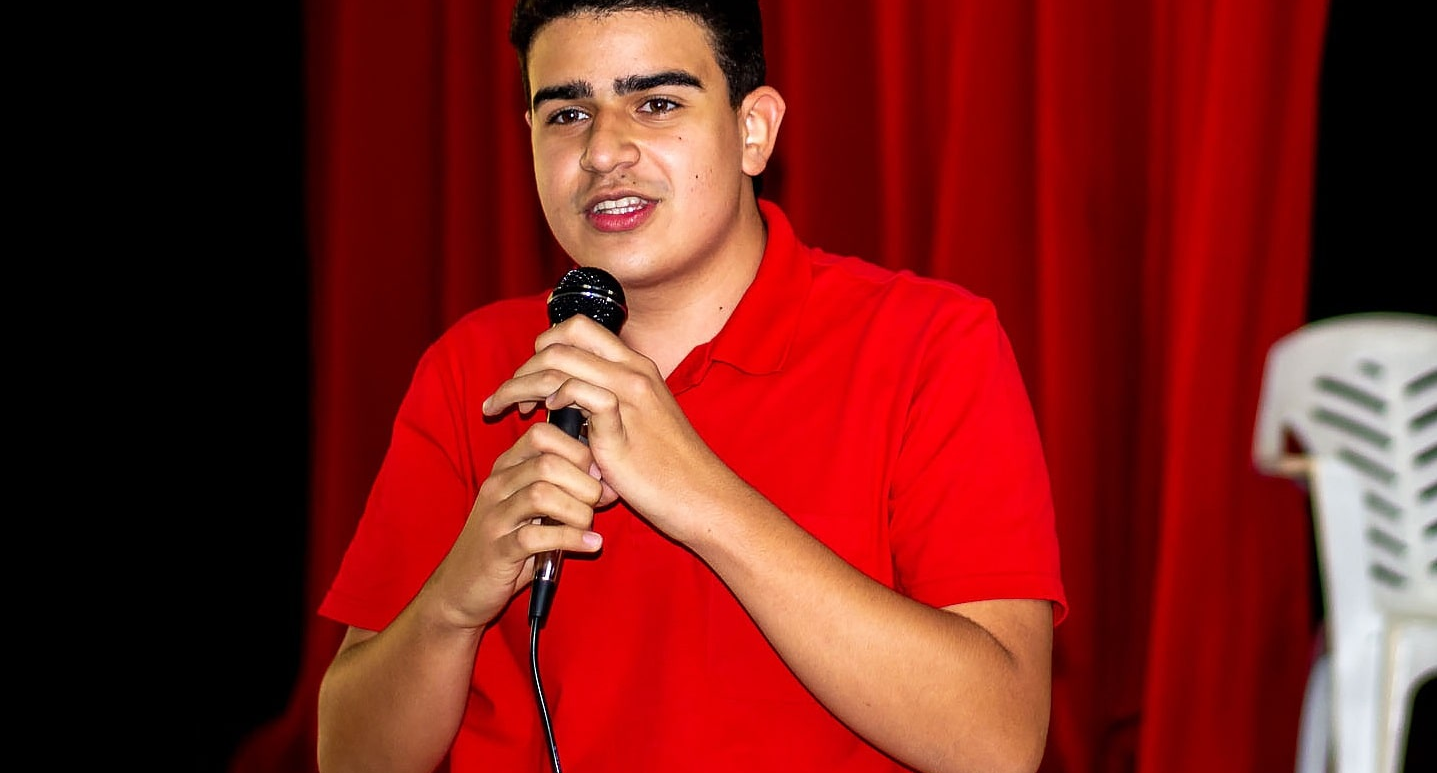
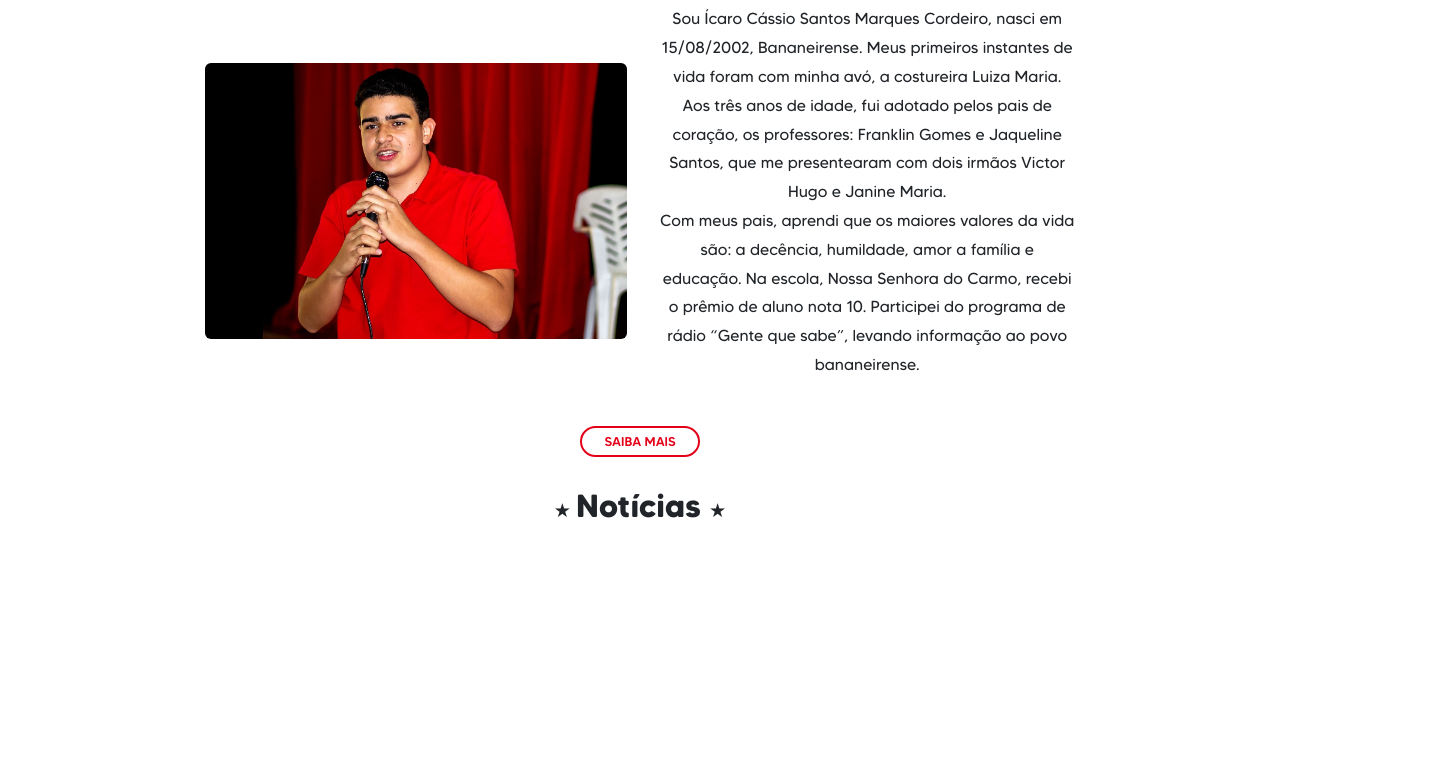
Before and after one commit to herbertcordeiro/icarocassio, a website: page index.html in a window 1280 px wide. Shown: the part 781-1554 px from the top of the page, 1437 px wide, since content can reach past the window. After the commit the page ends 1336 px from the top, so only its background shows below. Drawn offline with nearby package versions, Linux system fonts and the light colour scheme.

Commit message:
add about section

```diff
--- a/css/style.css
+++ b/css/style.css
@@ -86,3 +86,56 @@ header {
   border: none;
   outline: none;
 }
+
+.btn-secondary-custom {
+  color: #E50019;
+  background-color: white;
+  border: #E50019 2px solid;
+  border-radius: 60px;
+  width: 120px;
+  padding: 4px;
+  font-size: 0.8rem;
+  font-family: 'MADE Soft Medium';
+  text-transform: uppercase;
+  text-align: center;
+  text-decoration: none;
+  outline: none;
+}
+
+.centered {
+  margin: 0 auto !important;
+  float: none !important;
+}
+
+.title {
+  font-family: 'MADE Soft Bold';
+  text-align: center;
+  padding: 30px;
+}
+
+.title::after,
+.title::before {
+    content: ' ★ ';
+    font-size: 1.2rem;
+}
+
+.about {
+  display: flex;
+  justify-content: space-between;
+  align-items: center;
+  padding: 0 16vw 0 16vw;
+  margin-bottom: 30px;
+  column-gap: 2rem;
+}
+
+.about img {
+  width: 33vw;
+  border-radius: 6px;
+}
+
+.text-about {
+  font-family: 'MADE Soft Regular';
+  font-size: 1rem;
+  text-align: center;
+  line-height: 1.8rem;
+}
--- a/index.html
+++ b/index.html
@@ -54,9 +54,31 @@
     </div>
   </div>
 
-  <div>
+  <h2 class="title"> Sobre mim </h2>
+  <div class="about">
     <img src="/assets/img/icaro.jpg" alt="">
+    <div class="text-about">
+      <p>
+        Sou Ícaro Cássio Santos Marques Cordeiro, nasci em
+        15/08/2002, Bananeirense. Meus primeiros instantes de vida
+        foram com minha avó, a costureira Luiza Maria. Aos três anos de
+        idade, fui adotado pelos pais de coração, os professores:
+        Franklin Gomes e Jaqueline Santos, que me presentearam com
+        dois irmãos Victor Hugo e Janine Maria. <br>
+        Com meus pais, aprendi que os maiores valores da vida
+        são: a decência, humildade, amor a família e educação. Na
+        escola, Nossa Senhora do Carmo, recebi o prêmio de aluno nota
+        10. Participei do programa de rádio “Gente que sabe”, levando
+        informação ao povo bananeirense.
+      </p>
+    </div>
   </div>
+  <a href="#">
+    <div class="btn-secondary-custom centered">saiba mais</div>
+  </a>
+
+  <h2 class="title"> Notícias </h2>
+
 
   <script src="https://code.jquery.com/jquery-3.5.1.slim.min.js"
     integrity="sha384-DfXdz2htPH0lsSSs5nCTpuj/zy4C+OGpamoFVy38MVBnE+IbbVYUew+OrCXaRkfj" crossorigin="anonymous">
```
